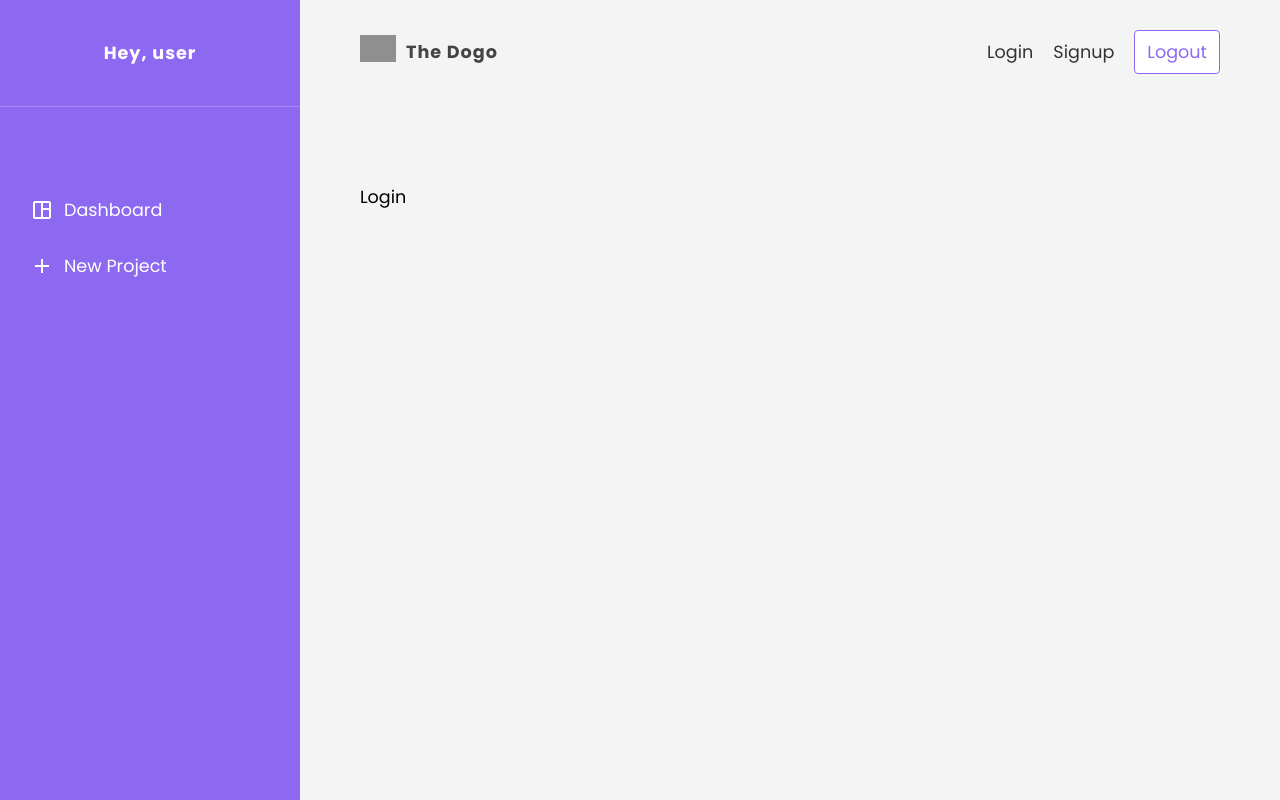
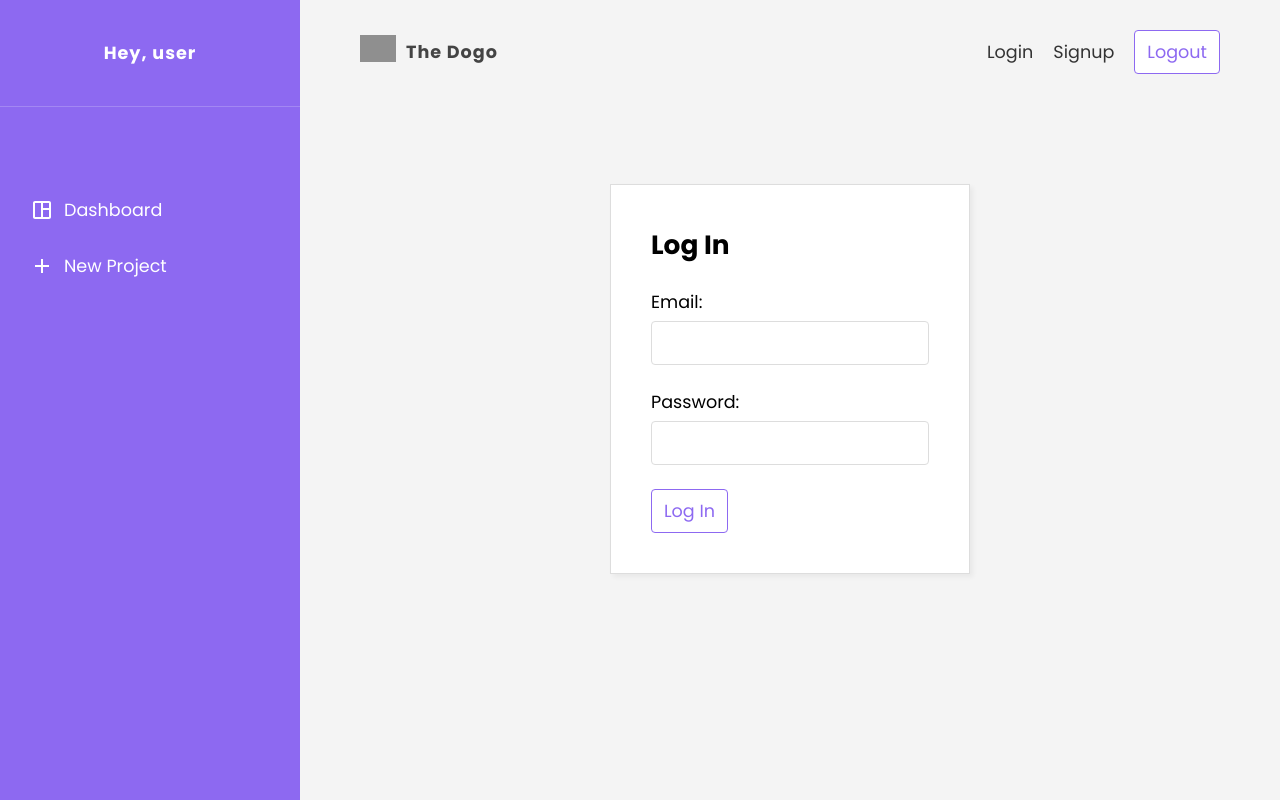
Before and after one commit to agbomonica/the-dojo-pms, a React (Create React App) app: page /login in a window 1280 px wide. Built offline with nearby package versions, Linux system fonts and the light colour scheme; no server answers; grey boxes are pictures that could not be loaded.

Commit message:
Implement login feature

```diff
--- a/src/hooks/useLogin.js
+++ b/src/hooks/useLogin.js
@@ -1,5 +1,5 @@
 import { useState } from "react";
-import { projectAuth } from "../firebase/config";
+import { projectAuth, projectFirestore } from "../firebase/config";
 import { useAuthContext } from "./useAuthContext";
 
 export const useLogin = function () {
@@ -18,8 +18,13 @@ export const useLogin = function () {
         password
       );
 
-      console.log(response);
       if (!response) throw new Error("Incorrect Credentials");
+
+      // update online status
+      projectFirestore
+        .collection("users")
+        .doc(response.user.uid)
+        .update({ online: true });
 
       // update global state
       dispatch({ type: "LOGIN", payload: response.user });
--- a/src/pages/login/Login.js
+++ b/src/pages/login/Login.js
@@ -1,8 +1,59 @@
+import { useState } from "react";
+
+import { useLogin } from "../../hooks/useLogin";
+
 // Styles
 import "./Login.css";
 
 function Login() {
-  return <div>Login</div>;
+  const [email, setEmail] = useState("");
+  const [password, setPassword] = useState("");
+
+  const { isPending, error, login } = useLogin();
+
+  const handleSubmit = function (e) {
+    e.preventDefault();
+
+    login(email, password);
+  };
+  return (
+    <form method="POST" className="form__auth" onSubmit={handleSubmit}>
+      <h2>Log In</h2>
+
+      <label>
+        <span>Email:</span>
+        <input
+          type="email"
+          required
+          value={email}
+          onChange={(e) => setEmail(e.target.value)}
+        />
+      </label>
+
+      <label>
+        <span>Password:</span>
+        <input
+          type="password"
+          required
+          value={password}
+          onChange={(e) => setPassword(e.target.value)}
+        />
+      </label>
+
+      {isPending && (
+        <button className="btn" disabled>
+          Logging In...
+        </button>
+      )}
+      {!isPending && (
+        <button className="btn" onClick={login}>
+          Log In
+        </button>
+      )}
+
+      {error && <p className="error">{error}</p>}
+    </form>
+  );
 }
 
 export default Login;
```
